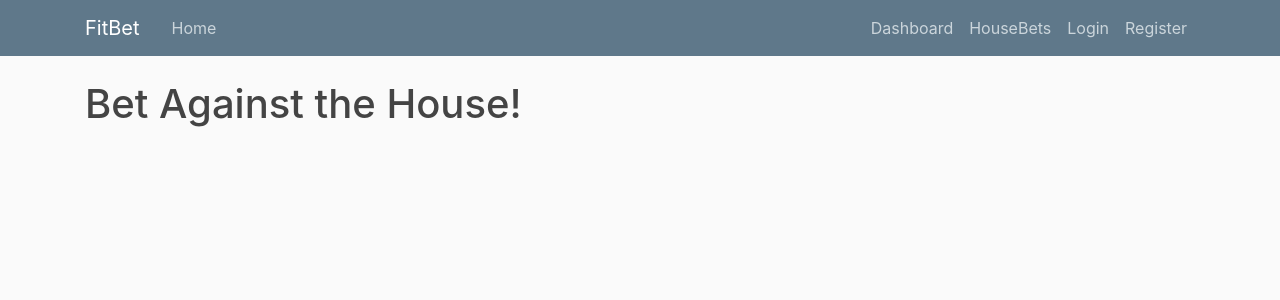
After one commit to greengro/FitBet, a Django app: page /house/ in a window 1280 px wide. The commit adds this page. Shown: the top 300 px of the page. Run offline with Django 3.2, Linux system fonts and the light colour scheme.

Commit message:
houseBets view

```diff
--- a/fitbet/bets/views.py
+++ b/fitbet/bets/views.py
@@ -40,7 +40,7 @@ def create_userbet(request, bet_id):
 
     return render(request, 'create_userbet.html', {'form': form})
 
-
+@login_required
 def delete_bet(request, id):
     bet = Bet.objects.get(pk=id)
     bet.delete()
--- a/fitbet/manage.py
+++ b/fitbet/manage.py
@@ -7,6 +7,7 @@ import sys
 def main():
     """Run administrative tasks."""
     os.environ.setdefault('DJANGO_SETTINGS_MODULE', 'fitbet.settings')
+
     try:
         from django.core.management import execute_from_command_line
     except ImportError as exc:
--- a/fitbet/users/templates/users/base.html
+++ b/fitbet/users/templates/users/base.html
@@ -24,10 +24,12 @@
         <div class="navbar-nav">
             {% if user.is_authenticated %}
                 <a class="nav-item nav-link" href="{% url 'dashboard' %}">Dashboard</a>
+                <a class="nav-item nav-link" href="{% url 'house' %}">HouseBets</a>
                 <a class="nav-item nav-link" href="{% url 'profile' %}">Profile</a>
                 <a class="nav-item nav-link" href="{% url 'logout' %}">Logout</a>
             {% else %}
                 <a class="nav-item nav-link" href="{% url 'dashboard' %}">Dashboard</a>
+                <a class="nav-item nav-link" href="{% url 'house' %}">HouseBets</a>
                 <a class="nav-item nav-link" href="{% url 'login' %}">Login</a>
                 <a class="nav-item nav-link" href="{% url 'register' %}">Register</a>
             {% endif %}
@@ -40,7 +42,7 @@
         <div class="row">
             <div class="col-md-8">
                 {% if messages %}
-                {% for message in messages %}
+                {% for message in messagesx %}
                     <div class="alert alert-{{ message.tags }}">
                         {{ message }}
                     </div>
--- /dev/null
+++ b/fitbet/users/templates/users/houseBets.html
@@ -0,0 +1,7 @@
+{% extends 'users/base.html' %}
+
+{% block content %}
+<h1>Bet Against the House!</h1>
+
+
+{% endblock %}
--- a/fitbet/users/urls.py
+++ b/fitbet/users/urls.py
@@ -1,10 +1,11 @@
-from users.views import dashboard, register, home, profile
+from users.views import dashboard, register, home, profile, house
 from django.urls import path, include, re_path
 from django.contrib.auth import views as auth_views
 
 urlpatterns = [
     path("dashboard/", dashboard, name="dashboard"),
     path("", home, name="home"),
+    path("house/", house, name="house"),
     path('login/', auth_views.LoginView.as_view(template_name='users/login.html'), name='login'),
     path('logout/', auth_views.LogoutView.as_view(template_name='users/logout.html'), name='logout'),
     path('register/', register, name='register'),
--- a/fitbet/users/views.py
+++ b/fitbet/users/views.py
@@ -1,5 +1,6 @@
 from django.contrib.auth import login
 from django.db.models import Prefetch
+from django.http import HttpResponseRedirect
 from django.shortcuts import redirect, render
 from django.contrib.auth.forms import UserCreationForm
 from django.contrib import messages
@@ -9,6 +10,9 @@ from bets.models import UserBet
 
 def home(request):
     return render(request, "users/home.html")
+
+def house(request):
+    return render(request, "users/houseBets.html")
 
 def profile(request):
     owned_bets = Bet.objects.filter(bet_owner_user_id=request.user.id)
```
